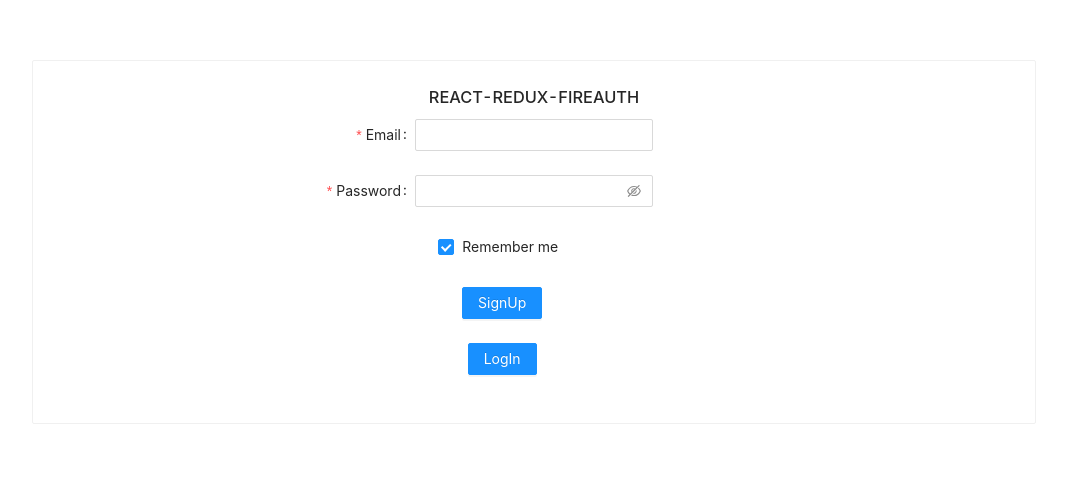
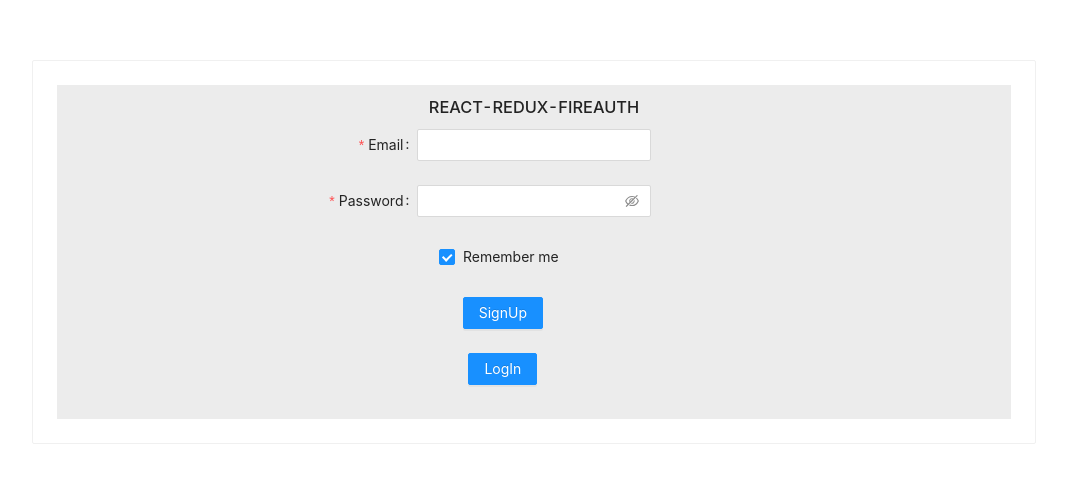
Before and after one commit to ibeingofearth/redux-form, a React (Create React App) app: page / in a window 1280 px wide. Shown: the top 482 px of the page, without its empty margins (106-1173 px from the left). Built offline with nearby package versions, Linux system fonts and the light colour scheme.

Commit message:
assistcss

```diff
--- a/src/App.css
+++ b/src/App.css
@@ -29,3 +29,7 @@
   width: 80%;
   padding: 10px;
 }
+.card1{
+  background: #ececec;
+ padding: 10px;
+}
--- a/src/components/login.js
+++ b/src/components/login.js
@@ -18,6 +18,7 @@
 
 
    const signIn = () => {
+
     signInWithEmailAndPassword(auth, email, password)
     .then((userCredential) => {
         const user = userCredential.user;
@@ -54,6 +55,7 @@
 
   <Card
         className="login-sec">
+          <div className="card1">
    <Form
         name="basic"
         labelCol={{
@@ -72,6 +74,10 @@
         <Form.Item
           label="Email"
           name="Email"
+          wrapperCol={{
+            offset: 0,
+            span: 16,
+          }}
           type={"email"}
           rules={[
             {
@@ -86,6 +92,10 @@
         <Form.Item
           label="Password"
           name="password"
+          wrapperCol={{
+            offset: 0,
+            span: 16,
+          }}
           rules={[
             {
               required: true,
@@ -129,6 +139,7 @@
           </Button>
         </Form.Item>
       </Form>
+      </div>
     </Card   >
 
     </div>
```
Also changed, not shown: src/components/simple.txt.
